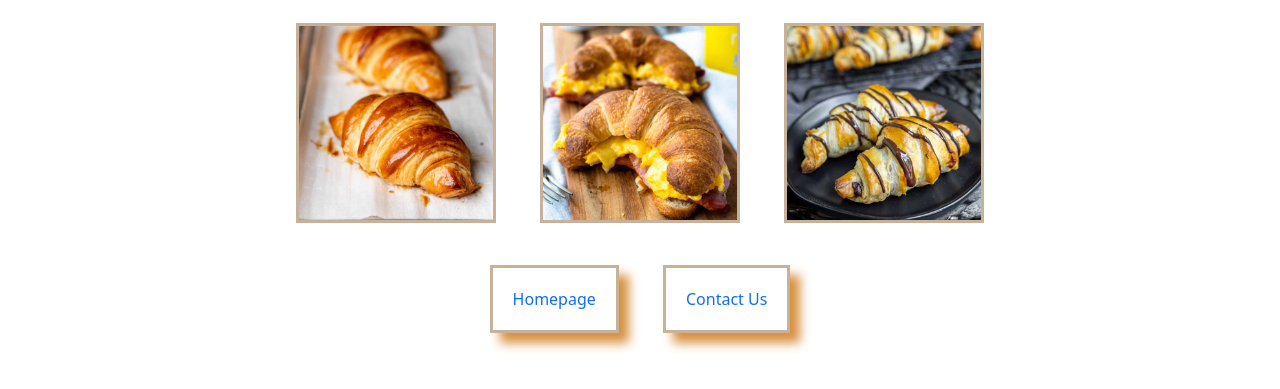
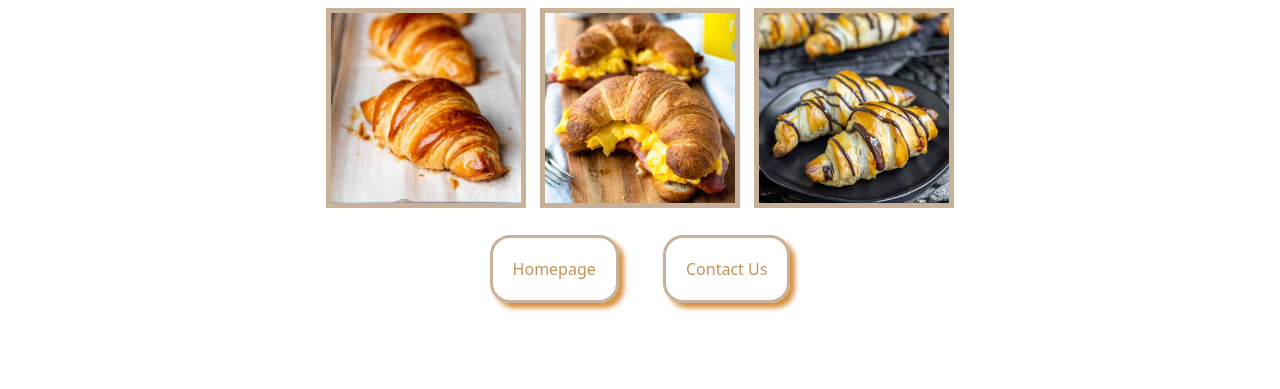
Before and after one commit to thembelihle22/Crossiant-webpage, a plain HTML site: page photo.html in a window 1280 px wide. Shown: the part 149-538 px from the top of the page. Drawn offline with nearby package versions, Linux system fonts and the light colour scheme.

Commit message:
updated CSS

```diff
--- a/photo.html
+++ b/photo.html
@@ -33,7 +33,7 @@
 
     <br />
     <div class="buttons">
-      <a href="/" class="button">Homepage</a>
+      <a href="index.html" class="button">Homepage</a>
       <a href="contact.html" class="button">Contact Us</a>
     </div>
   </body>
--- a/scr/style.css
+++ b/scr/style.css
@@ -1,5 +1,5 @@
 :root {
-  --box-shadow: 10px 10px 10px #d79141;
+  --box-shadow: 5px 5px 5px #d79141;
 }
 
 body {
@@ -8,8 +8,8 @@ body {
 }
 
 .menu {
-  margin: 20px;
-  border: 3px solid #c7b198;
+  border: 5px solid #c7b198;
+  margin: 5px;
 }
 
 .menu-img {
@@ -30,5 +30,12 @@ body {
   padding: 20px;
   margin: 20px;
   border: 3px solid #c7b198;
+  border-radius: 20px;
   box-shadow: var(--box-shadow);
+  color: #c3935b;
 }
+.button:hover {
+  color: white;
+  background-color: #c7b198;
+  transition: 200ms ease-in-out;
+}
```
Also changed, not shown: contact.html (+1 -1 lines).
